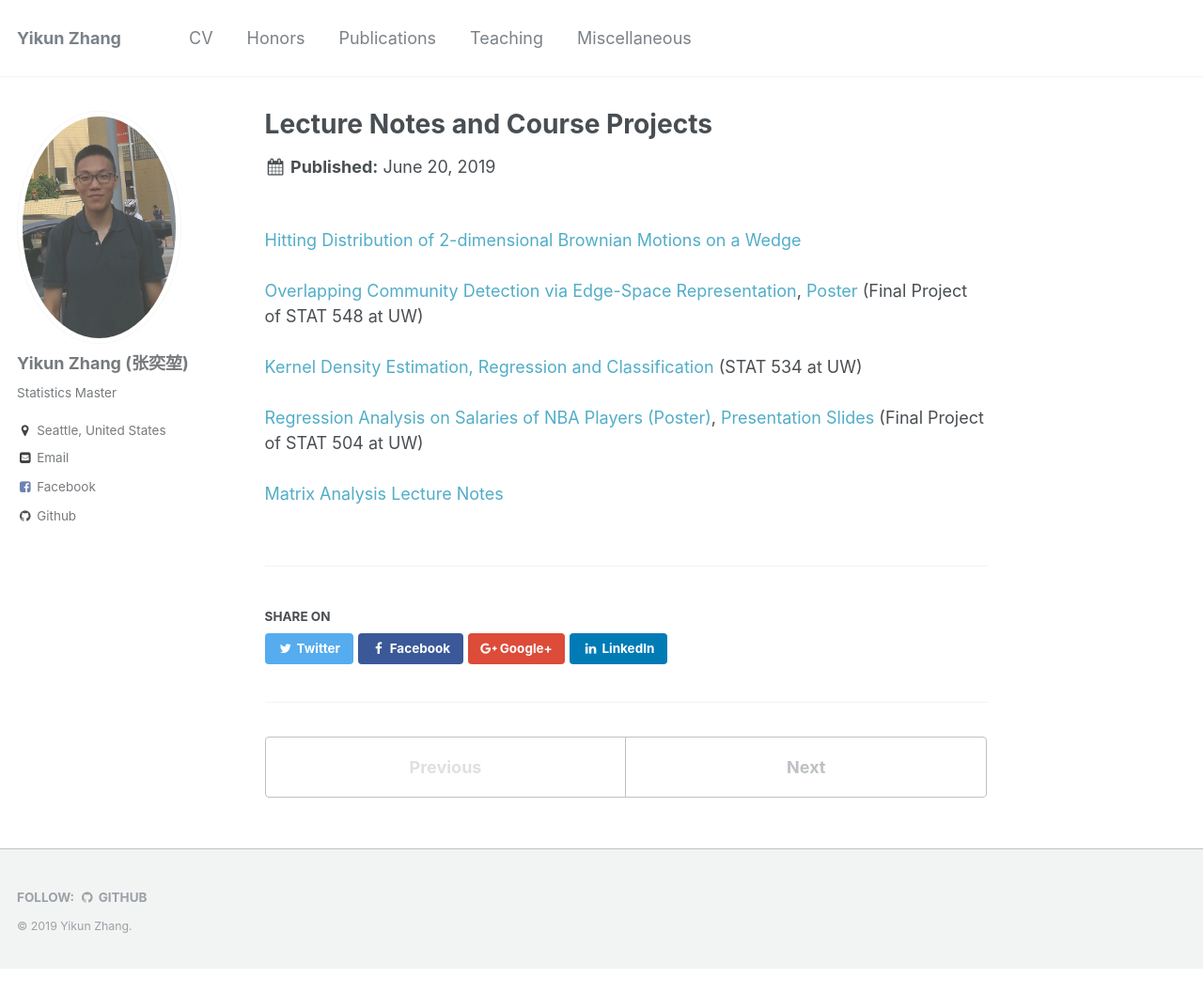
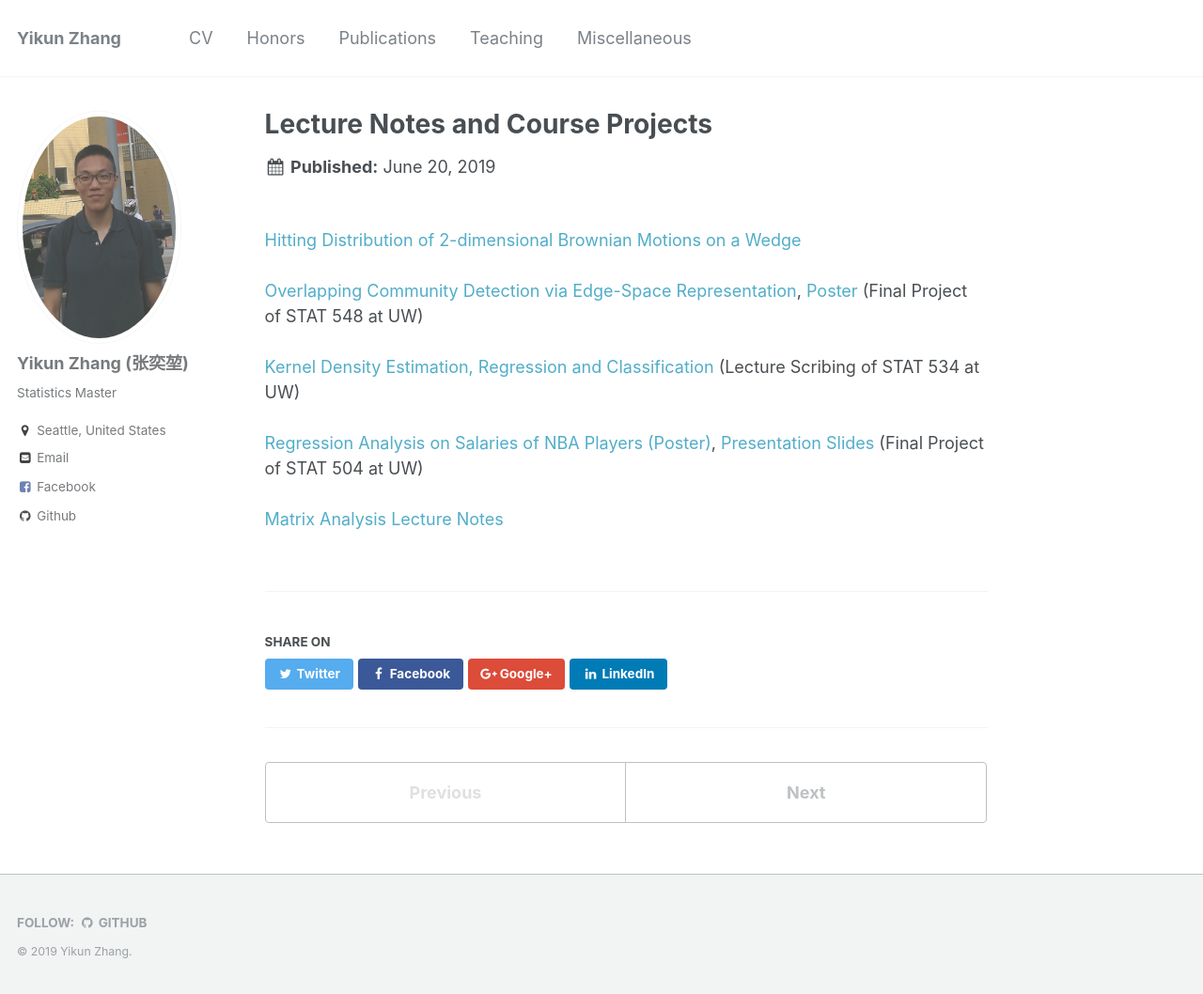
Before and after one commit to zhangyk8/zhangyk8.github.io, a Jekyll site: the page built from _portfolio/portfolio-1.html, in a window 1280 px wide and 1058 px high. Shown: the whole window at 94% size. Built offline with Jekyll 4.4.1, drawn with Linux system fonts in a browser that asks for light colours.

Commit message:
Update portfolio-1.html

```diff
--- a/_portfolio/portfolio-1.html
+++ b/_portfolio/portfolio-1.html
@@ -13,7 +13,7 @@ permalink: /portfolio/
 <a href="Lecture_Notes/STAT548_Poster.pdf">Poster</a> (Final Project of STAT 548 at UW)
 <br>
 <br>
-<a href="Lecture_Notes/Lecture6_Yikun1.pdf">Kernel Density Estimation, Regression and Classification</a> (STAT 534 at UW)
+<a href="Lecture_Notes/Lecture6_Yikun1.pdf">Kernel Density Estimation, Regression and Classification</a> (Lecture Scribing of STAT 534 at UW)
 <br>
 <br>
 <a href="Lecture_Notes/STAT504_Poster.pdf">Regression Analysis on Salaries of NBA Players (Poster)</a>,
```
